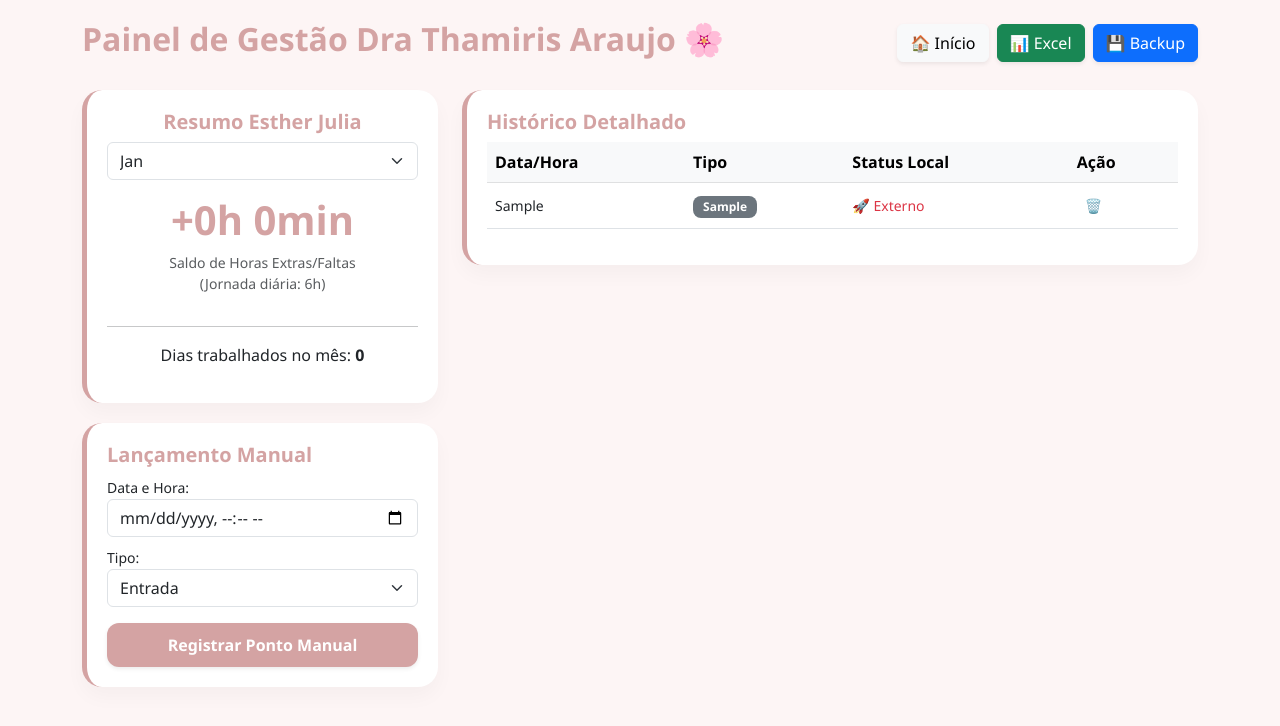
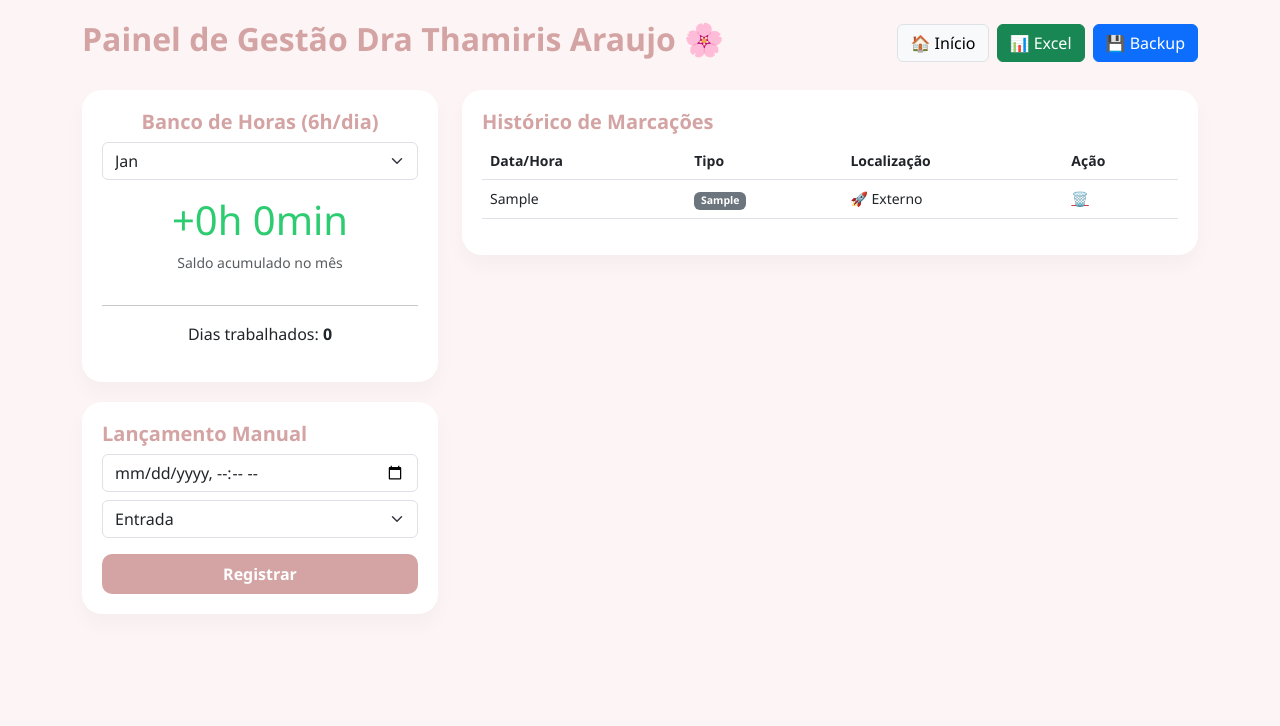
Before and after one commit to LucasBiazoto/Ponto, a Flask app: page /painel_gestao?senha=8340 in a window 1280 px wide. Shown: the top 726 px of the page. Run offline with Flask 3, Linux system fonts and the light colour scheme; tables that the repository leaves empty hold one stand-in row (values such as "Sample post").

Commit message:
Forçando atualização de estilo e filtros

```diff
--- a/app.py
+++ b/app.py
@@ -1,11 +1,11 @@
 import os
 import sqlite3
 from datetime import datetime
-import pytz  # Importante para o horário de SP
+import pytz
 from flask import Flask, render_template, request, redirect, url_for, send_file
 
 app = Flask(__name__)
-DATABASE = 'ponto_dra_thamiris_v8.db'
+DATABASE = 'ponto_dra_thamiris_v9.db'
 
 def get_db_connection():
     conn = sqlite3.connect(DATABASE)
@@ -23,7 +23,6 @@ with app.app_context():
     init_db()
 
 def obter_horario_sp():
-    # Garante que o horário registrado seja sempre o de São Paulo
     fuso_sp = pytz.timezone('America/Sao_Paulo')
     return datetime.now(fuso_sp).strftime('%d/%m/%Y %H:%M:%S')
 
@@ -58,7 +57,6 @@ def bater_ponto():
 
 @app.route('/excluir_ponto/<int:id>')
 def excluir_ponto(id):
-    # Segurança também na exclusão
     conn = get_db_connection()
     conn.execute('DELETE FROM pontos WHERE id = ?', (id,))
     conn.commit()
@@ -67,18 +65,18 @@ def excluir_ponto(id):
 
 @app.route('/painel_gestao')
 def painel_gestao():
-    # Trava de segurança obrigatória
     if request.args.get('senha') != '8340':
         return "<h1>Acesso Negado</h1>", 403
 
-    mes_sel = request.args.get('mes', datetime.now().strftime('%m'))
+    mes_sel = request.args.get('mes', datetime.now(pytz.timezone('America/Sao_Paulo')).strftime('%m'))
     conn = get_db_connection()
     pontos_todos = conn.execute('SELECT * FROM pontos ORDER BY id DESC').fetchall()
     conn.close()
 
-    pontos_mes = [p for p in pontos_todos if f"/{mes_sel}/" in p['horario']]
+    # Filtra pontos do mês/ano atual
+    pontos_mes = [p for p in pontos_todos if f"/{mes_sel}/2026" in p['horario']]
 
-    # Cálculo de Saldo (Base 6h)
+    # Lógica de Cálculo de Saldo Dia a Dia
     registro_dia = {}
     for p in reversed(pontos_mes):
         data = p['horario'].split()[0]
@@ -87,24 +85,46 @@ def painel_gestao():
         if p['tipo'] == 'Entrada' and not registro_dia[data]['E']: registro_dia[data]['E'] = hora_dt
         elif p['tipo'] == 'Saída': registro_dia[data]['S'] = hora_dt
 
-    minutos_trabalhados = 0
+    total_minutos_trabalhados = 0
     dias_count = 0
+
     for d, h in registro_dia.items():
         if h['E'] and h['S']:
-            minutos_trabalhados += (h['S'] - h['E']).total_seconds() / 60
+            # Calcula minutos trabalhados no dia
+            min_dia = (h['S'] - h['E']).total_seconds() / 60
+            total_minutos_trabalhados += min_dia
             dias_count += 1
 
-    saldo_minutos = minutos_trabalhados - (dias_count * 360)
+    # Jornada esperada: 6h (360 min) por dia trabalhado
+    minutos_esperados = dias_count * 360
+    saldo_minutos = total_minutos_trabalhados - minutos_esperados
+
+    # Formatação do texto do saldo
     sinal = "+" if saldo_minutos >= 0 else "-"
     abs_min = abs(int(saldo_minutos))
     txt_saldo = f"{sinal}{abs_min // 60}h {abs_min % 60}min"
 
     meses = [('01','Jan'),('02','Fev'),('03','Mar'),('04','Abr'),('05','Mai'),('06','Jun'),('07','Jul'),('08','Ago'),('09','Set'),('10','Out'),('11','Nov'),('12','Dez')]
-    return render_template('admin.html', ultimos=pontos_todos, resumo={'dias': dias_count, 'saldo': txt_saldo}, meses=meses, mes_atual=mes_sel)
+
+    return render_template('admin.html',
+                           ultimos=pontos_todos,
+                           resumo={'dias': dias_count, 'saldo_texto': txt_saldo, 'saldo_minutos': saldo_minutos},
+                           meses=meses,
+                           mes_atual=mes_sel)
 
 @app.route('/backup')
 def backup():
     return send_file(DATABASE, as_attachment=True)
 
+@app.route('/exportar')
+def exportar():
+    import pandas as pd
+    conn = get_db_connection()
+    df = pd.read_sql_query("SELECT * FROM pontos", conn)
+    conn.close()
+    path = 'Relatorio_DraThamiris.xlsx'
+    df.to_excel(path, index=False)
+    return send_file(path, as_attachment=True)
+
 if __name__ == '__main__':
     app.run(host='0.0.0.0', port=int(os.environ.get("PORT", 5000)))
--- a/templates/admin.html
+++ b/templates/admin.html
@@ -2,18 +2,16 @@
 <html lang="pt-br">
 <head>
     <meta charset="UTF-8">
-    <meta name="viewport" content="width=device-width, initial-scale=1.0">
-    <title>Gestão - Dra Thamiris Araujo</title>
+    <title>Painel de Gestão Dra Thamiris Araujo</title>
     <link href="https://cdn.jsdelivr.net/npm/bootstrap@5.3.0/dist/css/bootstrap.min.css" rel="stylesheet">
     <style>
         :root { --nude: #fdf5f5; --rosa: #d4a3a3; --texto: #8b5e5e; }
         body { background: var(--nude); color: var(--texto); padding: 20px; font-family: 'Segoe UI', sans-serif; }
         .rosa { color: var(--rosa); font-weight: bold; }
-        .card { border-radius: 20px; border: none; box-shadow: 0 10px 20px rgba(0,0,0,0.03); margin-bottom: 20px; padding: 20px; border-left: 5px solid var(--rosa); }
-        .btn-rosa { background: var(--rosa); color: white; border: none; border-radius: 12px; padding: 10px; font-weight: bold; }
-        .btn-rosa:hover { opacity: 0.9; color: white; }
-        .table-custom { background: white; border-radius: 15px; overflow: hidden; }
-        .badge-ponto { border-radius: 8px; padding: 5px 10px; font-size: 0.75rem; }
+        .card { border-radius: 20px; border: none; box-shadow: 0 10px 20px rgba(0,0,0,0.03); margin-bottom: 20px; padding: 20px; background: white; }
+        .btn-rosa { background: var(--rosa); color: white; border: none; border-radius: 10px; padding: 8px 15px; font-weight: bold; text-decoration: none; display: inline-block; }
+        .saldo-positivo { color: #2ecc71; }
+        .saldo-negativo { color: #e74c3c; }
     </style>
 </head>
 <body>
@@ -21,82 +19,69 @@
         <div class="d-flex justify-content-between align-items-center mb-4">
             <h2 class="rosa">Painel de Gestão Dra Thamiris Araujo 🌸</h2>
             <div class="d-flex gap-2">
-                <a href="/" class="btn btn-light shadow-sm">🏠 Início</a>
-                <a href="/exportar" class="btn btn-success shadow-sm">📊 Excel</a>
-                <a href="/backup" class="btn btn-primary shadow-sm">💾 Backup</a>
+                <a href="/" class="btn btn-light border">🏠 Início</a>
+                <a href="/exportar" class="btn btn-success">📊 Excel</a>
+                <a href="/backup" class="btn btn-primary">💾 Backup</a>
             </div>
         </div>
 
         <div class="row">
             <div class="col-md-4">
                 <div class="card text-center">
-                    <h5 class="rosa">Resumo Esther Julia</h5>
+                    <h5 class="rosa">Banco de Horas (6h/dia)</h5>
                     <select class="form-select mb-3" onchange="window.location.href='/painel_gestao?senha=8340&mes='+this.value">
-                        <option value="">Filtrar Mês (2026)</option>
                         {% for valor, nome in meses %}
                             <option value="{{ valor }}" {% if mes_atual == valor %}selected{% endif %}>{{ nome }}</option>
                         {% endfor %}
                     </select>
-                    <h3 class="rosa" style="font-size: 2.5rem;">{{ resumo.saldo }}</h3>
-                    <p class="text-muted small">Saldo de Horas Extras/Faltas<br>(Jornada diária: 6h)</p>
+
+                    {% set saldo_num = resumo.saldo_minutos %}
+                    <h3 class="{% if saldo_num >= 0 %}saldo-positivo{% else %}saldo-negativo{% endif %}" style="font-size: 2.5rem;">
+                        {{ resumo.saldo_texto }}
+                    </h3>
+                    <p class="text-muted small">Saldo acumulado no mês</p>
                     <hr>
-                    <p>Dias trabalhados no mês: <strong>{{ resumo.dias }}</strong></p>
+                    <p>Dias trabalhados: <strong>{{ resumo.dias }}</strong></p>
                 </div>
 
                 <div class="card">
                     <h5 class="rosa">Lançamento Manual</h5>
                     <form action="/bater_ponto" method="POST">
                         <input type="hidden" name="nome" value="Esther Julia">
-                        <label class="small">Data e Hora:</label>
                         <input type="datetime-local" name="horario_manual" class="form-control mb-2" required>
-                        <label class="small">Tipo:</label>
                         <select name="tipo" class="form-select mb-3">
                             <option value="Entrada">Entrada</option>
                             <option value="Saída">Saída</option>
                         </select>
-                        <button class="btn-rosa w-100 shadow-sm">Registrar Ponto Manual</button>
+                        <button class="btn-rosa w-100">Registrar</button>
                     </form>
                 </div>
             </div>
 
             <div class="col-md-8">
                 <div class="card">
-                    <h5 class="rosa">Histórico Detalhado</h5>
-                    <div class="table-responsive">
-                        <table class="table table-hover align-middle">
-                            <thead class="table-light">
+                    <h5 class="rosa">Histórico de Marcações</h5>
+                    <table class="table table-hover small">
+                        <thead>
                             <tr>
                                 <th>Data/Hora</th>
                                 <th>Tipo</th>
-                                    <th>Status Local</th>
+                                <th>Localização</th>
                                 <th>Ação</th>
                             </tr>
                         </thead>
                         <tbody>
                             {% for p in ultimos %}
                             <tr>
-                                    <td class="small">{{ p.horario }}</td>
+                                <td>{{ p.horario }}</td>
+                                <td><span class="badge {% if p.tipo == 'Entrada' %}bg-success{% else %}bg-secondary{% endif %}">{{ p.tipo }}</span></td>
                                 <td>
-                                        <span class="badge badge-ponto {% if p.tipo == 'Entrada' %}bg-success{% else %}bg-secondary{% endif %}">
-                                            {{ p.tipo }}
-                                        </span>
-                                    </td>
-                                    <td class="small">
-                                        {% if "Manual" in p.localizacao %}
-                                            <span class="text-muted">Lançamento Manual</span>
-                                        {% elif "-23.52" in p.localizacao and "-46.54" in p.localizacao %}
-                                            <span class="text-success">📍 Na Clínica (Spot Offices)</span>
-                                        {% else %}
-                                            <span class="text-danger">🚀 Externo</span>
-                                        {% endif %}
+                                    {% if "Manual" in p.localizacao %}Manual
+                                    {% elif "-23.52" in p.localizacao %}📍 Clínica
+                                    {% else %}🚀 Externo{% endif %}
                                 </td>
                                 <td>
-                                        <a href="/excluir_ponto/{{ p.id }}?senha=8340"
-                                           class="btn btn-outline-danger btn-sm border-0"
-                                           onclick="return confirm('Tem certeza que deseja excluir esta marcação?')">
-                                           🗑️
-                                        </a>
-                                    </td>
+                                    <a href="/excluir_ponto/{{ p.id }}" class="text-danger" onclick="return confirm('Excluir?')">🗑️</a>
                                 </tr>
                             {% endfor %}
                         </tbody>
@@ -105,6 +90,5 @@
             </div>
         </div>
     </div>
-    </div>
 </body>
 </html>
```
Also changed, not shown: templates/index.html (+19 -17 lines). Lines whose indentation alone changed are shown as unchanged.
